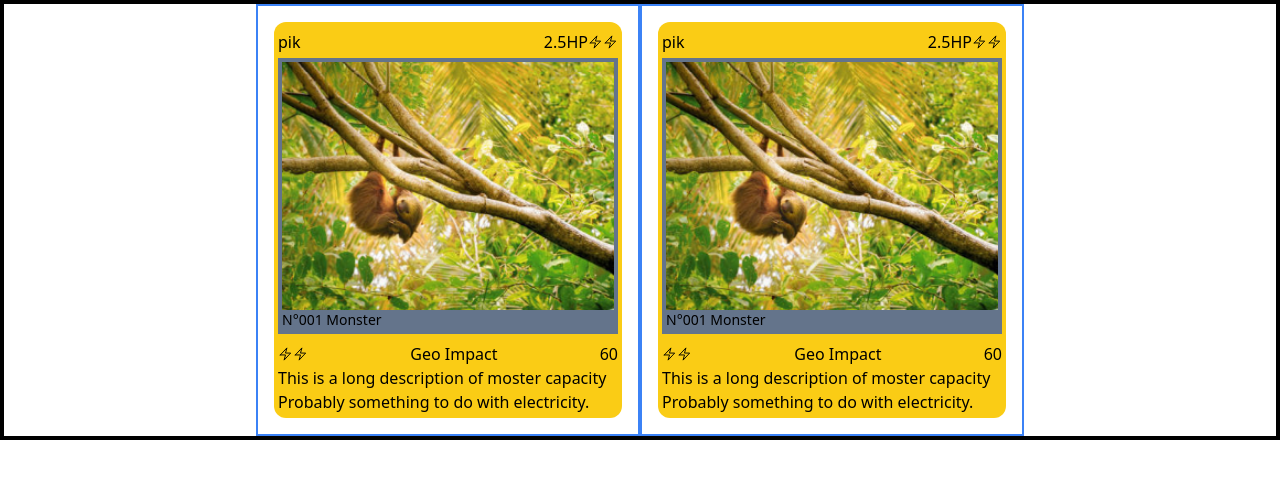
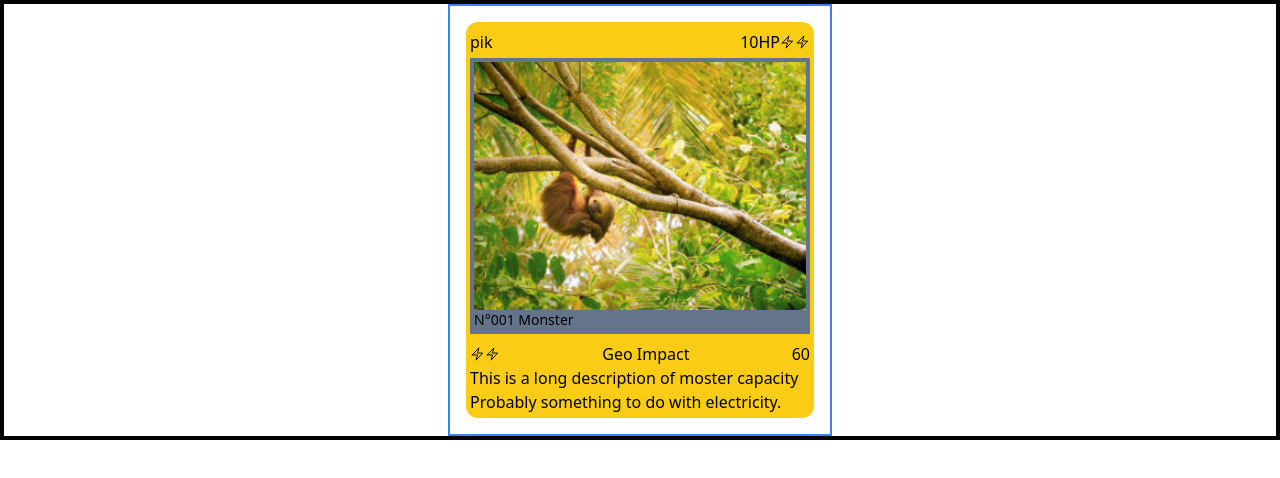
Before and after one commit to TsitouhRanjafy/PlayingCard, an Angular app: page / in a window 1280 px wide. Shown: the top 478 px of the page. Built offline with nearby package versions, Linux system fonts and the light colour scheme.

Commit message:
declaration

```diff
--- a/src/app/app.component.html
+++ b/src/app/app.component.html
@@ -1,4 +1,3 @@
 <div class="flex flex-row justify-center items-center  border-4 border-black">
-    <app-playing-card [input-monster-class]="monster1"/>
-    <app-playing-card [input-monster-class]="monster1"/>
+    <app-playing-card [monster]="monster1"/>
 </div>
--- a/src/app/components/playing-card/playing-card.component.ts
+++ b/src/app/components/playing-card/playing-card.component.ts
@@ -1,4 +1,4 @@
-import { Component, Input } from '@angular/core';
+import { Component, input, Input, InputSignal } from '@angular/core';
 import { Monster } from '../../models/monster.model';
 
 @Component({
@@ -10,13 +10,5 @@ import { Monster } from '../../models/monster.model';
 })
 export class PlayingCardComponent {
 
-  @Input({
-    required: true,
-    alias: 'input-monster-class',
-    transform: (value: Monster) => {
-      value.hp = value.hp / 2;
-      console.log(value.hp);
-      return value;
-    }
-  }) monster: Monster = new Monster();
+  monster: InputSignal<Monster> = input(new Monster());
 }
```
Also changed, not shown: src/app/components/playing-card/playing-card.component.html (+6 -6 lines).
